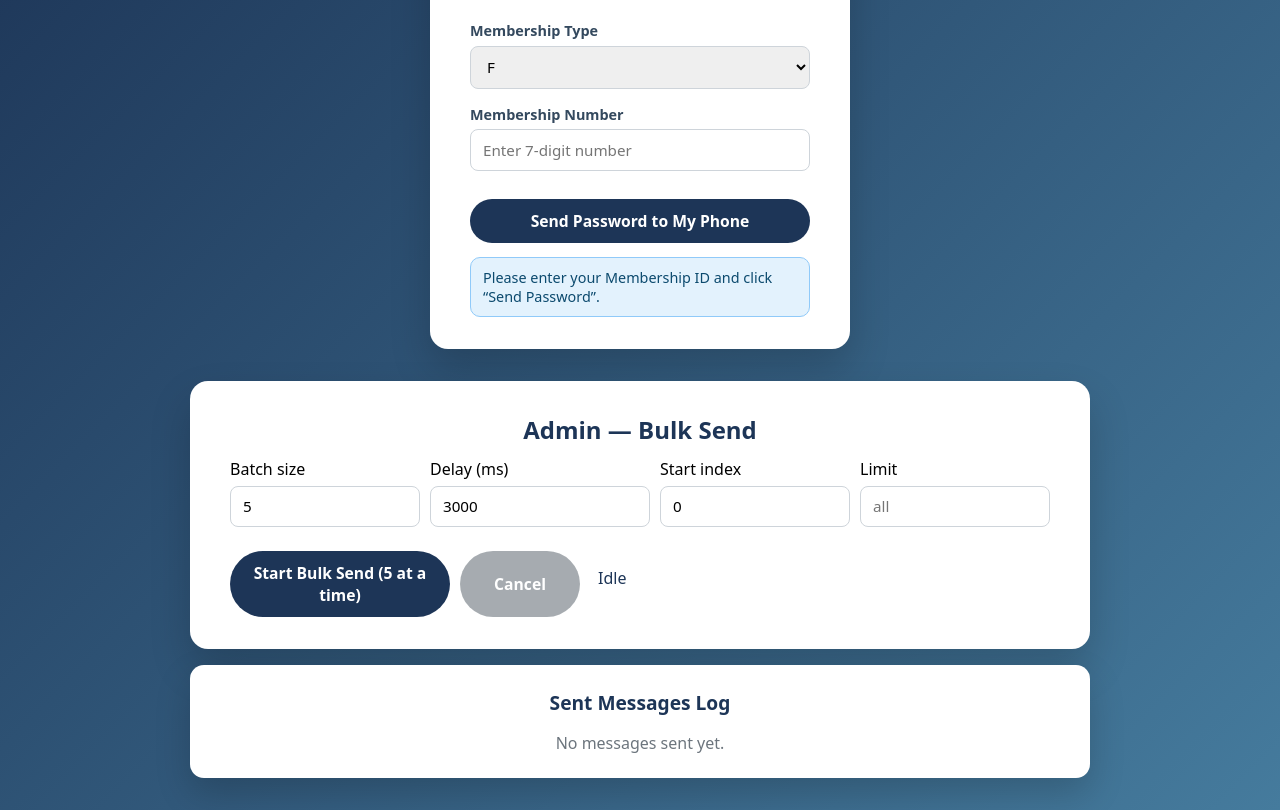
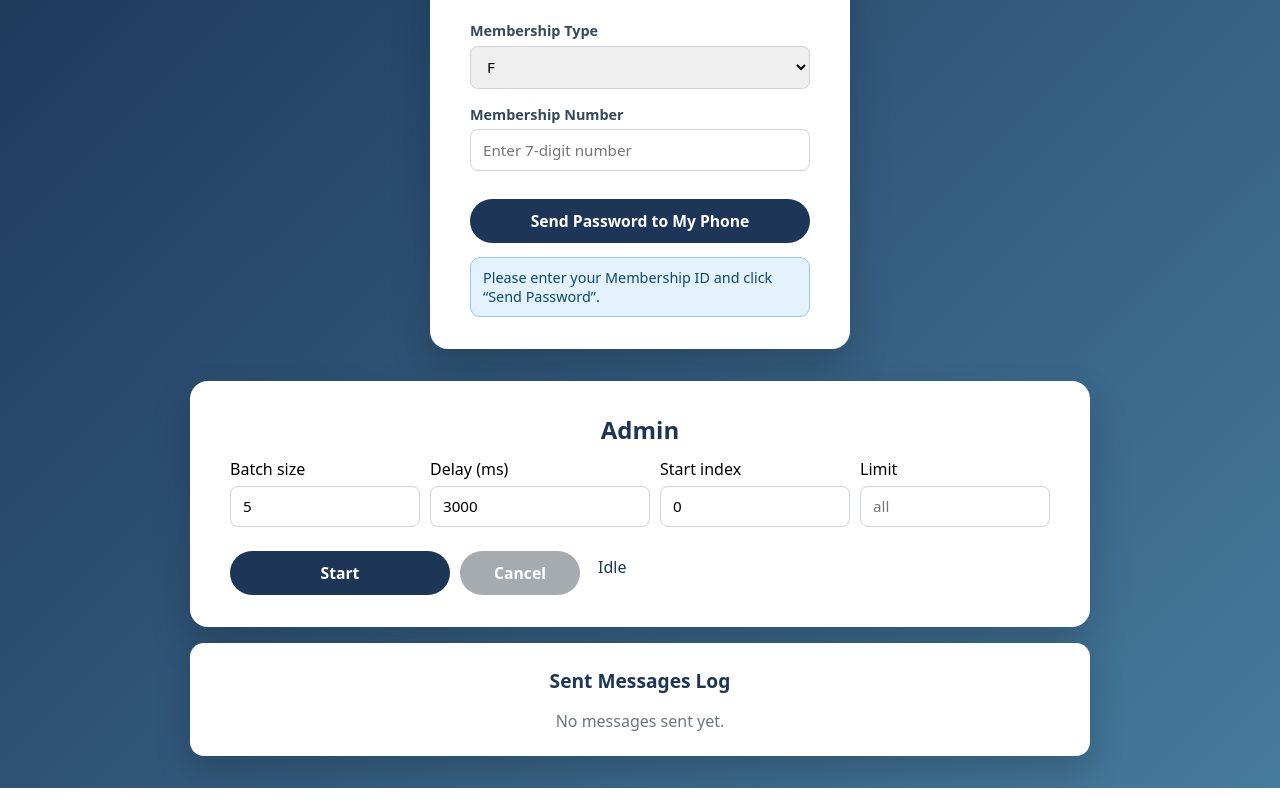
Before and after one commit to Ishwari2010/IEI_portal, a website: page IEI_frontend/index.html in a window 1280 px wide. Shown: the part 140-950 px from the top of the page. After the commit the page ends 928 px from the top, so only its background shows below. Drawn offline with Linux system fonts and the light colour scheme; no server answers.

Commit message:
Update frontend index page

```diff
--- a/IEI_frontend/index.html
+++ b/IEI_frontend/index.html
@@ -203,7 +203,7 @@
 
   <!-- ADMIN BULK SEND PANEL -->
   <div class="card" style="max-width:900px; margin-bottom:1rem;">
-    <h2 style="text-align:center; color:#1d3557;">Admin — Bulk Send</h2>
+    <h2 style="text-align:center; color:#1d3557;">Admin</h2>
 
     <div style="display:flex; gap:10px; flex-wrap:wrap; margin-top:12px;">
       <label style="flex:1 1 120px;">Batch size
@@ -224,7 +224,7 @@
     </div>
 
     <div style="margin-top:12px; display:flex; gap:10px;">
-      <button id="startBulkBtn" style="flex:0 0 220px;">Start Bulk Send (5 at a time)</button>
+      <button id="startBulkBtn" style="flex:0 0 220px;">Start</button>
       <button id="cancelBulkBtn" disabled style="flex:0 0 120px; background:#6c757d;">Cancel</button>
       <div id="bulkStatus" style="margin-left:8px; align-self:center; color:#1d3557;">Idle</div>
     </div>
```
